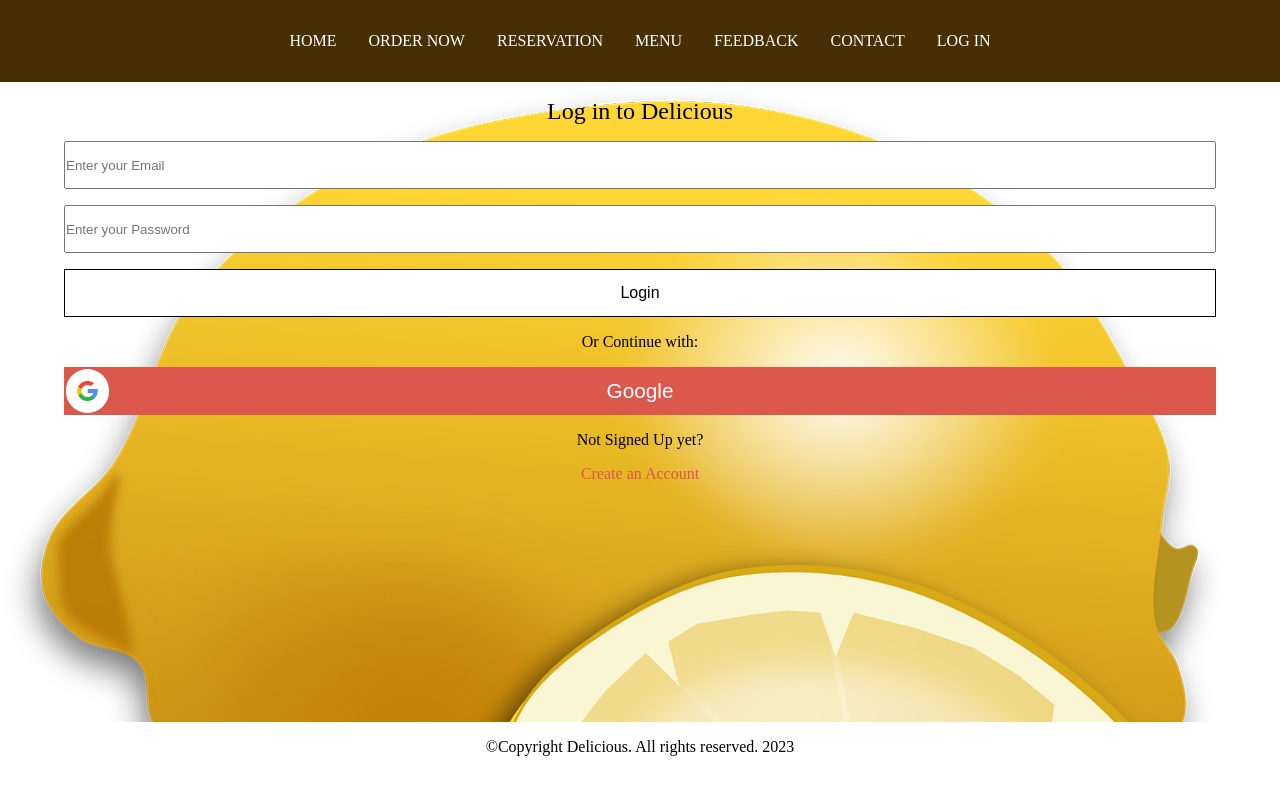
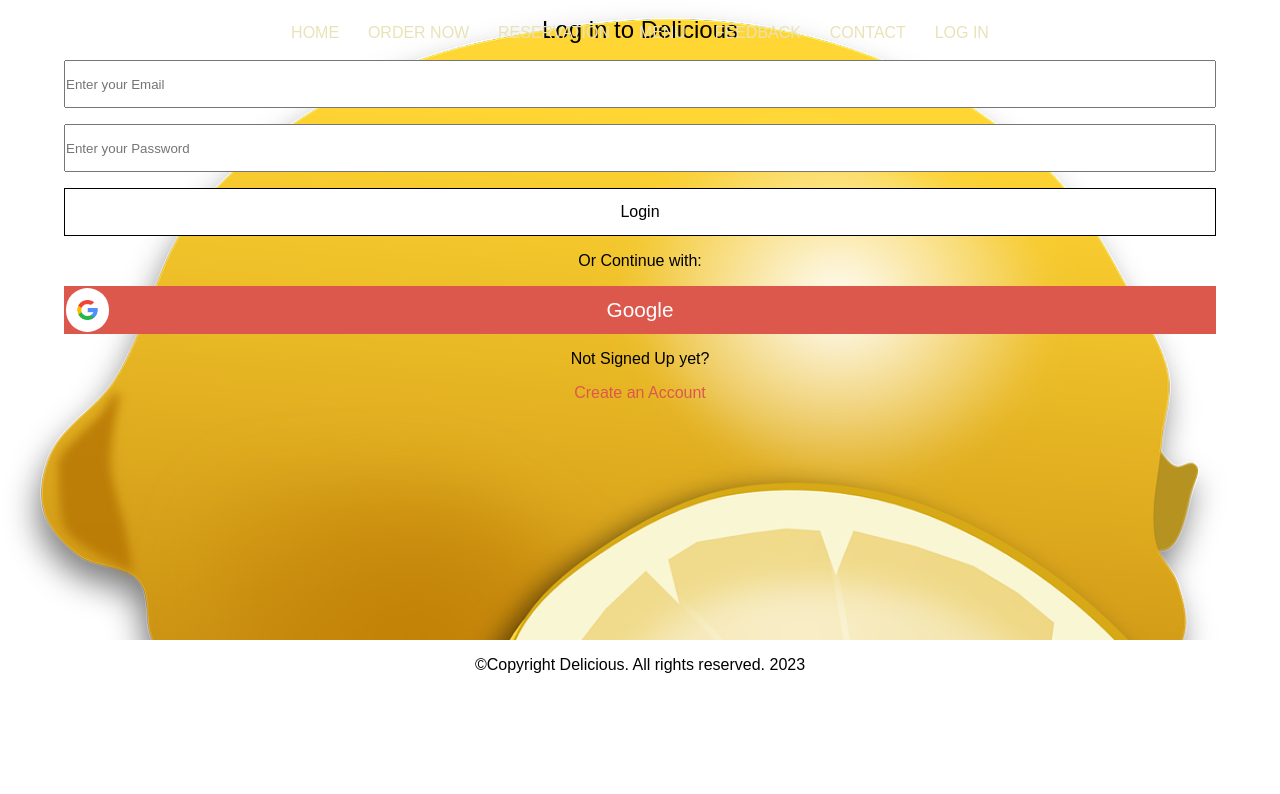
Before and after one commit to ahmadmuqadas/resturant, a React (Create React App) app: page /login in a window 1280 px wide. Shown: the top 794 px of the page. Built offline with nearby package versions, Linux system fonts and the light colour scheme.

Commit message:
Worked more on styles and added Admin interFace

```diff
--- a/src/App.jsx
+++ b/src/App.jsx
@@ -1,12 +1,12 @@
-import { Route, createBrowserRouter, createRoutesFromElements, RouterProvider } from "react-router-dom";
+import { Route, createBrowserRouter, createRoutesFromElements, RouterProvider, redirect } from "react-router-dom";
 import { Home, MainNav } from './Assets/User components/UserImports';
 import './Assets/User components/StyledComponents/style.css';
-import LogIn from "./Assets/User components/LogIn";
+import LogIn, {action as userAction} from "./Assets/User components/LogIn";
 import Dashboard from "./Assets/Admin components/Dashboard";
 import AdminLayout from "./Assets/Admin components/AdminLayout";
 import EditDeals from "./Assets/Admin components/EditDeals";
 import { loader } from "./Assets/User components/Deals";
-
+import AdminLogin, {action} from "./Assets/Admin components/AdminLogin";
 function App() {
 
 
@@ -14,10 +14,16 @@
     <>
     <Route path="*" element={<code>404 Not Found</code>}/>
     <Route path="/" element={<MainNav />}>
+    <Route path="adminlogin" action={action} element={<AdminLogin/>} />
       <Route index element={<Home />} loader={loader} errorElement={<h1>Oh! there was an error!</h1>} />
-      <Route path="login" element={<LogIn />} />
+      <Route path="login" action={userAction} element={<LogIn />} />
     </Route>
-    <Route path="admin" element={<AdminLayout />}>
+    <Route path="admin" element={<AdminLayout />} loader={async () => {
+      const loggedIn = false;
+
+
+      return loggedIn == false ?  redirect('/adminlogin') : null
+    }}>
       <Route index element={<Dashboard />} />
       <Route path="editdeals" element={<EditDeals />} />
 
--- /dev/null
+++ b/src/Assets/Admin components/AdminLogin.jsx
@@ -0,0 +1,50 @@
+import React from 'react'
+import { Form } from 'react-router-dom'
+
+
+
+export async function action ({request}) {
+
+  console.log(request);
+  const data = await request.formData();
+
+  const formSubmission = {
+    email: data.get('email'),
+    password: data.get('password'),
+
+  }
+
+  console.log(formSubmission);
+  return formSubmission
+
+}
+
+
+const AdminLogin = () => {
+
+
+
+  return (
+    <div>
+        <Form method='post'>
+          <input type="text"
+          placeholder='Enter email or User ID'
+          name='email'
+          autoComplete='username'
+
+          />
+
+          <input type="password"
+          placeholder='Enter Password'
+          name='password'
+          autoComplete='current-password'
+          />
+                  <button>Log In</button>
+        </Form>
+
+
+    </div>
+  )
+}
+
+export default AdminLogin
--- a/src/Assets/User components/LogIn.jsx
+++ b/src/Assets/User components/LogIn.jsx
@@ -3,62 +3,59 @@
 import { Link } from 'react-router-dom';
 import googleImg from '../Media/search.png';
 import { signInWithEmailAndPassword } from 'firebase/auth';
+import { Form } from 'react-router-dom';
+
+
+export async function action({request}) {
+
+
+  console.log('just something');
+
+  const data = await request.formData();
+
+
+
+
+  const submission = {
+    email: data.get("email"),
+    email: data.get("password"),
+  }
+
+  console.log(submission);
+  return submission
+
+}
 
 const LogIn = () => {
-  const [formData, setFormData] = useState({
-    email: '',
-    password: '',
-  });
 
-  const handleChange = (e) => {
-    const { name, value } = e.target;
-    setFormData({ ...formData, [name]: value });
-  };
-
-  const handleSignIn = (e) => {
-    e.preventDefault(); // Prevents the default form submission behavior
-
-    signInWithEmailAndPassword(auth, formData.email, formData.password)
-      .then((userCredential) => {
-        // Signed in
-        console.log('signed successd');
-        // Do something with the signed-in user
-      })
-      .catch((error) => {
-        const errorCode = error.code;
-        const errorMessage = error.message;
-        console.error(errorMessage);
-        // Handle the error, e.g., show an error message to the user
-      });
-  };
 
   return (
     <div className='login-wrapper'>
       <div className="auth">
         <p className='login-txt'>Log in to Delicious</p>
-        <form onSubmit={handleSignIn} className='login-form'>
+        <Form className='login-form'>
           <input
             type="text"
             className='auth-input'
             placeholder='Enter your Email'
             name='email'
-            value={formData.email}
-            onChange={handleChange}
+
+
           />
           <input
             type="password"
             className='auth-input'
             placeholder='Enter your Password'
             name='password'
-            value={formData.password}
-            onChange={handleChange}
+
+
           />
           <button type='submit' className='login-btn'>Login</button>
           <p>Or Continue with:</p>
           <button type='button' className='google-btn'><img src={googleImg} className='google-icon' alt="" />Google</button>
           <p className='notsign-txt'>Not Signed Up yet?</p>
           <Link className='create-ac-txt'>Create an Account</Link>
-        </form>
+        </Form>
       </div>
     </div>
   );
--- a/src/Assets/User components/MainNav.jsx
+++ b/src/Assets/User components/MainNav.jsx
@@ -1,13 +1,33 @@
-import React, { useState } from 'react'
+import React, { useEffect, useState } from 'react'
 import { NavLink, Outlet } from 'react-router-dom'
 import Logo from '../Media/logo.png'
 import Footer from './Footer';
 
 
+
+
+
 const MainNav = () => {
 
 
+  const isSmallScreen = window.matchMedia('(max-width: 768px)').matches;
+
+
   const [toggle, setToggle] = useState(false);
+  const [scrollPos, setScrollPos] = useState(0);
+
+  useEffect(() => {
+    const handleScroll = () => {
+      setScrollPos(window.scrollY);
+    };
+
+    window.addEventListener('scroll', handleScroll);
+
+
+    return () => {
+      window.removeEventListener('scroll', handleScroll);
+    };
+  }, []); //
 
 
 function toggler() {
@@ -17,15 +37,22 @@
 }
 
 const toggleCondition = {
-  display: toggle ? 'block' : 'none'
+  display: toggle ? 'block' : 'none',
+  background: scrollPos > 50 || isSmallScreen === true ? ' #f77f00' : 'transparent',
 }
 
+
+const conditionalStyles = {
+
+
+
+}
 
 
 
   return (
     <>
-    <nav>
+    <nav >
 <div className="burger-container">
 <img src={Logo} alt="logo" className='mobile-logo' onClick={toggler} />
       <p className='logo-name'>Delecious</p>
--- a/src/Assets/User components/StyledComponents/style.css
+++ b/src/Assets/User components/StyledComponents/style.css
@@ -1,11 +1,36 @@
-* {
+
+@font-face {
+    font-family: 'PTSansNarrow';
+    src: local('PTSansNarrow'), url('../../Fonts/PTSansNarrow-Regular.ttf') format('woff2');
+    /* Add additional formats if needed, and adjust the file path accordingly */
+    font-weight: 400;
+    font-style: normal;
+  }
+  * {
     box-sizing: border-box;
     padding: 0;
     margin: 0;
+    font-family: 'YourSelectedFont', sans-serif;
 }
+
+
+:root {
+    /* Action Color: */
+    --red: #d62828;
+    /* Main Colors: */
+    --orange: #f77f00;
+    --yellow: #fcbf49;
+    --white: #eae2b7;
+    --black : #3f3400;
+
+
+  }
+
+
 
 a {
     text-decoration: none;
+
 }
 
 
@@ -25,9 +50,8 @@
     position: sticky;
     top: 0;
     max-width: 1920px;
-    margin: auto;
     z-index: 1;
-    background-color: rgb(70, 47, 2);
+    height: 0rem;
 }
 
 
@@ -38,6 +62,7 @@
     align-items: center;
     padding: 0 1rem;
     min-height: 5rem;
+    /* i will choose later here the navbar to have background intially or not */
 
 }
 .mobile-logo {
@@ -50,9 +75,11 @@
     z-index: 1;
     right: 0;
     left: 0;
-    padding: 0 1rem 1rem 1rem;
+    padding: 1rem;
     list-style-type: none;
     background-color: transparent;
+    transition: ease-in-out 0.1s;
+
 }
 
 .navigation-ul li {
@@ -68,10 +95,10 @@
 }
 
 .menu-cta {
-    background-color: red;
+    background-color: var(--red);
     border: none;
     padding: 1rem;
-    color: rgb(241, 237, 228);
+    color: var(--white)
 }
 
 .cart {
@@ -96,22 +123,26 @@
 
 .motion-text {
 
-    font-size: 2rem;
+    font-size: 3rem;
     /* padding-top: 10rem; */
-    color: white;
+    color: #faf4c4;
 }
 
 .logo {
     display: none;
 }
 
+.logo-name {
+    color: var(--white);
+}
+
 .intro-par {
     margin-top: 5rem;
     text-wrap: wrap;
-    font-size: 1.5rem;
+    font-size: 1.2rem;
     line-height: 2rem;
     padding: 1rem;
-    color: white;
+    color: var(--yellow);
     font-family: 'Trebuchet MS', 'Lucida Sans Unicode', 'Lucida Grande', 'Lucida Sans', Arial, sans-serif;
 }
 
@@ -137,6 +168,7 @@
 
 .cat-name {
     padding: 2rem 0;
+    color: var(--black);
 }
 
 .food-wrapper {
@@ -194,7 +226,7 @@
 .select-btn {
     border: none;
     text-align: center;
-    background-color: rgb(245, 219, 133);
+    background-color: var(--yellow);
     margin: auto;
     padding: 1rem 2rem;
     border-radius: 1rem;
@@ -202,7 +234,7 @@
 }
 
 .card-popup {
-  background-color: rgb(245, 219, 133);
+  background-color: var(--yellow);
   text-align: center;
   padding: 1rem;
   position: sticky;
@@ -226,9 +258,7 @@
     margin-top: 1rem;
 }
 
-.get-app-wrapper p, h2 {
-    /* color: white; */
-}
+
 .get-app-wrapper button {
     background-color: black;
     color: white;
@@ -376,18 +406,19 @@
     .navigation-ul {
         display: flex !important;
         justify-content: center;
-        padding: 2rem;
-        background-color: transparent;
-        /* later to be chnaged to sticky */
-
-
+        padding-top: 1.5rem;
+        align-items: center;
 
     }
 
     .navigation-ul li {
-        margin: 0 1rem;
+        margin: 0 .9rem;
+        color: var(--white);
+    }
+
+    .navigation-ul li:hover {
         color: white;
-
+        transition: ease-in-out 0.1s;
     }
 
     .burger-container {
--- a/src/Assets/User components/utils/AnimatedTexts.jsx
+++ b/src/Assets/User components/utils/AnimatedTexts.jsx
@@ -3,7 +3,7 @@
 
 const AnimatedTexts = () => {
   const texts = [
-    'Open 24/7',
+    '24/7',
     'Cashless Payment',
     '30 Mins Delivery',
     'Call 3423424232'
@@ -16,13 +16,12 @@
       setTimer((prev) => (prev + 1) % texts.length);
     }, 5000);
 
-    // Clear the interval when the component is unmounted
+
     return () => clearInterval(intervalId);
-  }, [texts.length]); // Include texts.length in the dependency array to handle changes in the texts array
-
+  }, [texts.length]);
   return (
     <motion.p
-      key={timer} // Use key to force remount on timer change
+      key={timer}
       initial={{ opacity: 0, y: -10 }}
       animate={{ opacity: 1, y: 0 }}
       transition={{
```
Also changed, not shown: src/Assets/Fonts/OFL.txt (added), src/Assets/Fonts/PTSansNarrow-Bold.ttf (added), src/Assets/Fonts/PTSansNarrow-Regular.ttf (added).
